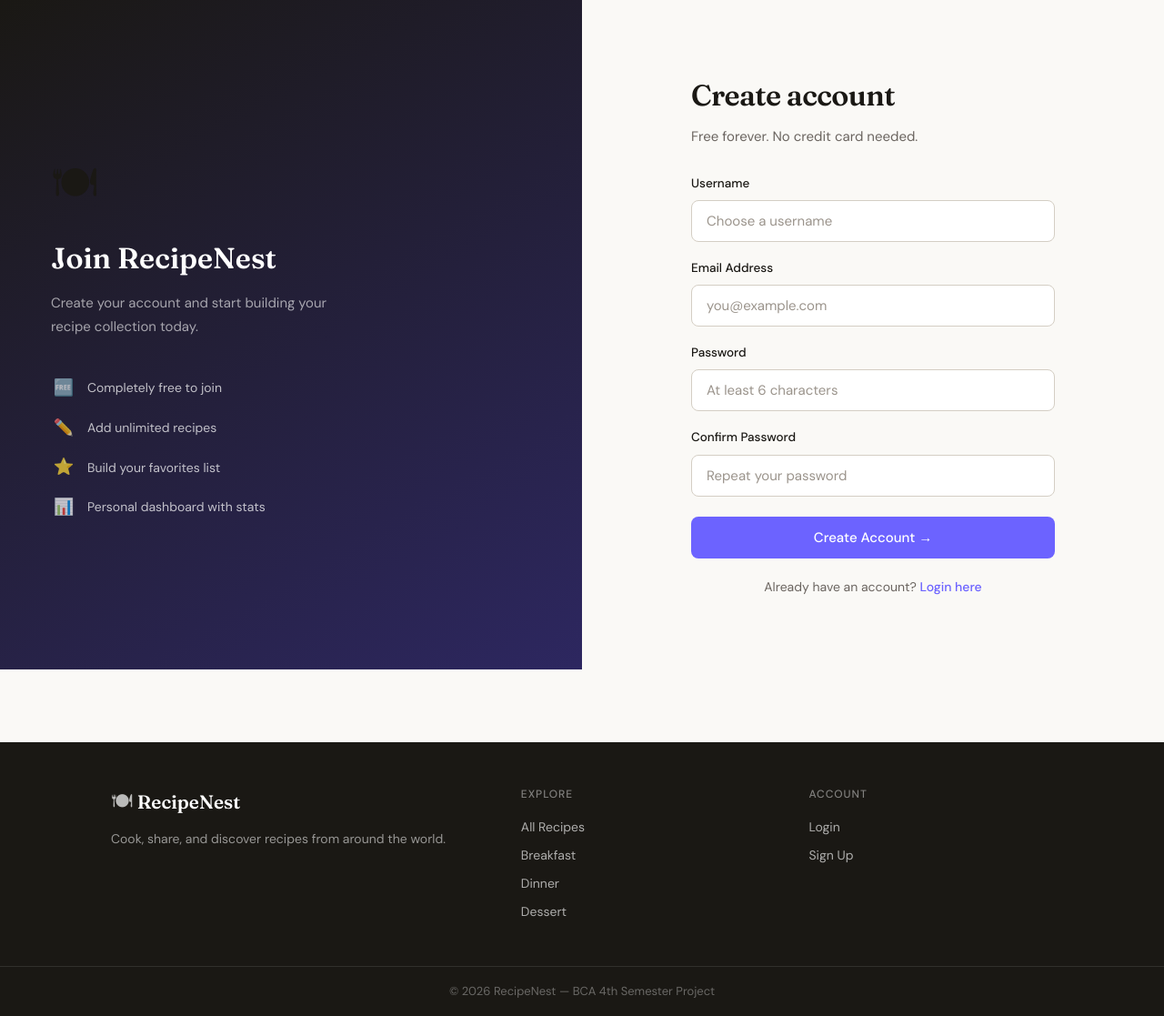
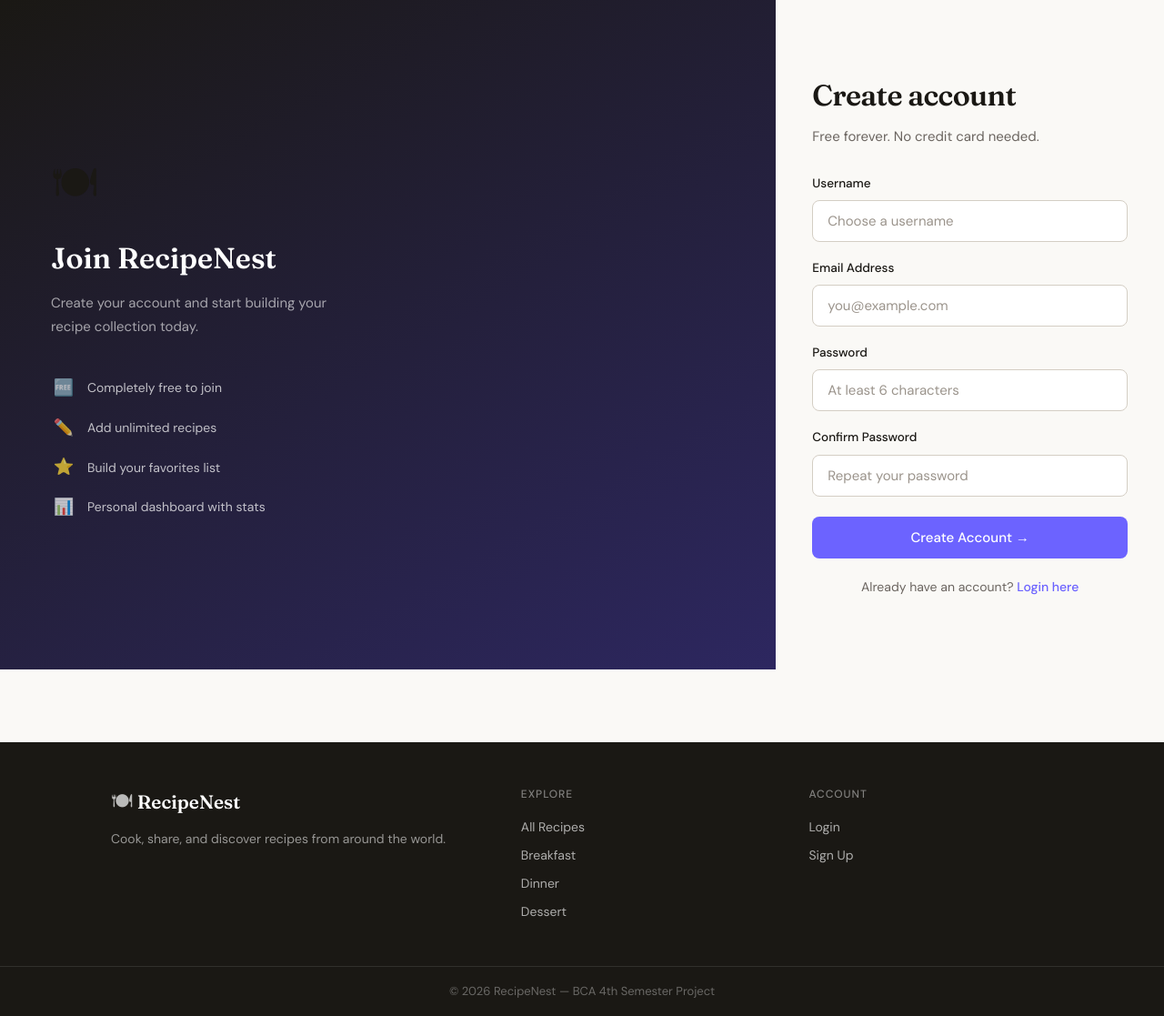
Before and after one commit to leo-coding-noob/Recipe-Management-System, a PHP site: page /php/signup.php in a window 1280 px wide. Shown: the part 64-1181 px from the top of the page at 91% size. Run offline with PHP 8.4, Linux system fonts and the light colour scheme.

Commit message:
Update auth.css

```diff
--- a/css/auth.css
+++ b/css/auth.css
@@ -5,7 +5,7 @@
 .auth-page {
     min-height: calc(100vh - var(--nav-h));
     display: grid;
-    grid-template-columns: 1fr 1fr;
+    grid-template-columns: 2fr 1fr;
 }
 
 /* ---- LEFT PANEL ---- */
```
